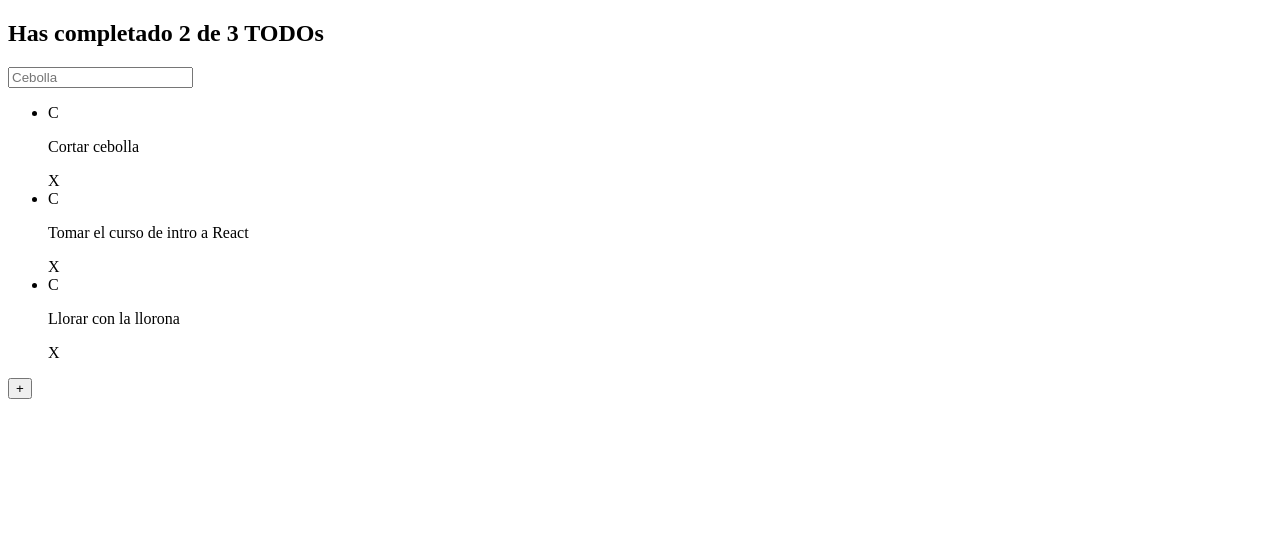
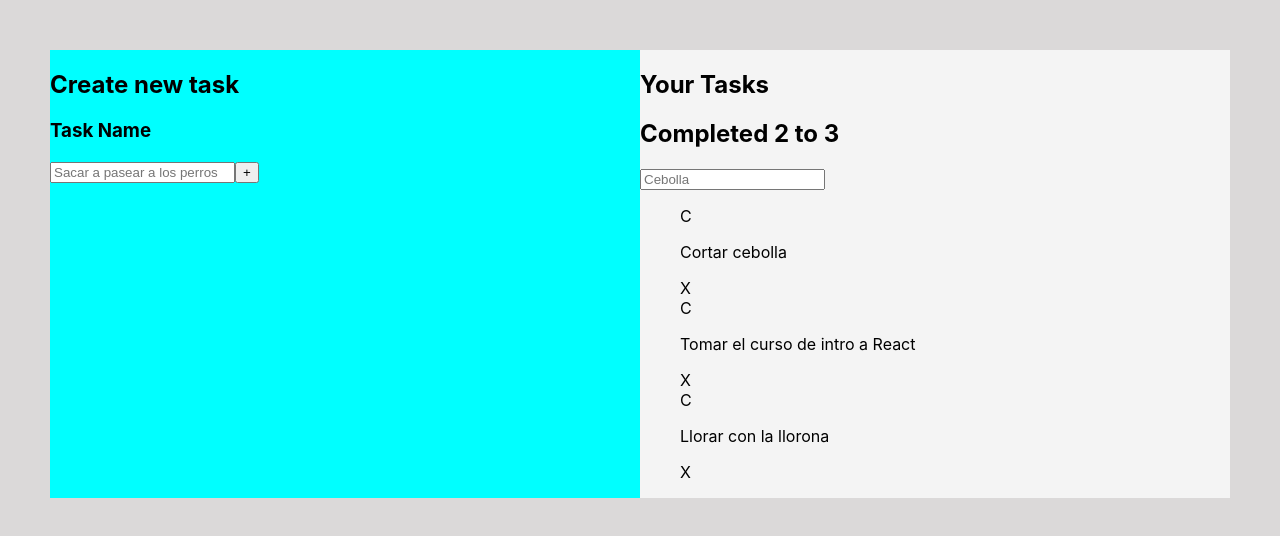
Before and after one commit to manliot/Todo-Machine, a React (Create React App) app: page / in a window 1280 px wide. Shown: the top 536 px of the page. Built offline with nearby package versions, Linux system fonts and the light colour scheme.

Commit message:
refactor: base component structure

```diff
--- a/src/App.css
+++ b/src/App.css
@@ -1,38 +1,24 @@
-.App {
-  text-align: center;
+.app-container {
+  background-color: rgb(219, 217, 217);
+  height: 100vh;
+  width: 100%;
+  padding: 50px;
+  box-sizing: border-box;
 }
 
-.App-logo {
-  height: 40vmin;
-  pointer-events: none;
+.section-container {
+  margin-left: auto;
+  margin-right: auto;
+  display: flex;
+  justify-content: center;
+  background-color: rgb(244, 244, 244);
+  max-width: 1200px;
 }
 
-@media (prefers-reduced-motion: no-preference) {
-  .App-logo {
-    animation: App-logo-spin infinite 20s linear;
-  }
+.left-section {
+  background-color: aqua;
+  width: 100%;
 }
-
-.App-header {
-  background-color: #282c34;
-  min-height: 100vh;
-  display: flex;
-  flex-direction: column;
-  align-items: center;
-  justify-content: center;
-  font-size: calc(10px + 2vmin);
-  color: white;
+.right-section{
+  width: 100%;
 }
-
-.App-link {
-  color: #61dafb;
-}
-
-@keyframes App-logo-spin {
-  from {
-    transform: rotate(0deg);
-  }
-  to {
-    transform: rotate(360deg);
-  }
-}
--- a/src/App.js
+++ b/src/App.js
@@ -1,4 +1,4 @@
-//import './App.css';
+import './App.css';
 
 import { CreateTodoButton } from "./CreateTodoButton";
 import { TodoCounter } from "./TodoCounter";
@@ -14,20 +14,30 @@ const todos = [
 
 function App() {
   return (
-    <>
+    <div className='app-container'>
+      <div className='section-container'>
+        <section className='left-section'>
+          <h2>Create new task</h2>
+          <h3>Task Name</h3>
+          <input placeholder='Sacar a pasear a los perros' />
+          <CreateTodoButton />
+        </section>
+        <section className='right-section'>
+          <h2>Your Tasks</h2>
           <TodoCounter />
           <TodoSearch />
           <TodoList>
             {
               todos.map(todo => (
-            <TodoItem text={todo.text} completed={todo.completed} key={todo.text}/>
+                <TodoItem text={todo.text} completed={todo.completed} key={todo.text} />
               ))
             }
           </TodoList>
-      <CreateTodoButton />
 
+        </section>
+      </div>
 
-    </>
+    </div>
   );
 }
 
--- a/src/TodoCounter.js
+++ b/src/TodoCounter.js
@@ -4,7 +4,7 @@ function TodoCounter() {
     return (
         <>
             <h2>
-                Has completado 2 de 3 TODOs
+                Completed 2 to 3
             </h2>
         </>
     )
--- a/src/index.css
+++ b/src/index.css
@@ -1,12 +1,16 @@
 body {
   margin: 0;
+  padding: 0;
   font-family: -apple-system, BlinkMacSystemFont, 'Segoe UI', 'Roboto', 'Oxygen',
     'Ubuntu', 'Cantarell', 'Fira Sans', 'Droid Sans', 'Helvetica Neue',
     sans-serif;
   -webkit-font-smoothing: antialiased;
   -moz-osx-font-smoothing: grayscale;
 }
-
+li{
+  list-style: none;
+}
+/* * { margin: 0; padding: 0; } */
 code {
   font-family: source-code-pro, Menlo, Monaco, Consolas, 'Courier New',
     monospace;
--- a/src/index.js
+++ b/src/index.js
@@ -1,6 +1,6 @@
 import React from 'react';
 import ReactDOM from 'react-dom/client';
-//import './index.css';
+import './index.css';
 import App from './App';
 
 const root = ReactDOM.createRoot(document.getElementById('root'));
```
Lines whose indentation alone changed are shown as unchanged.
